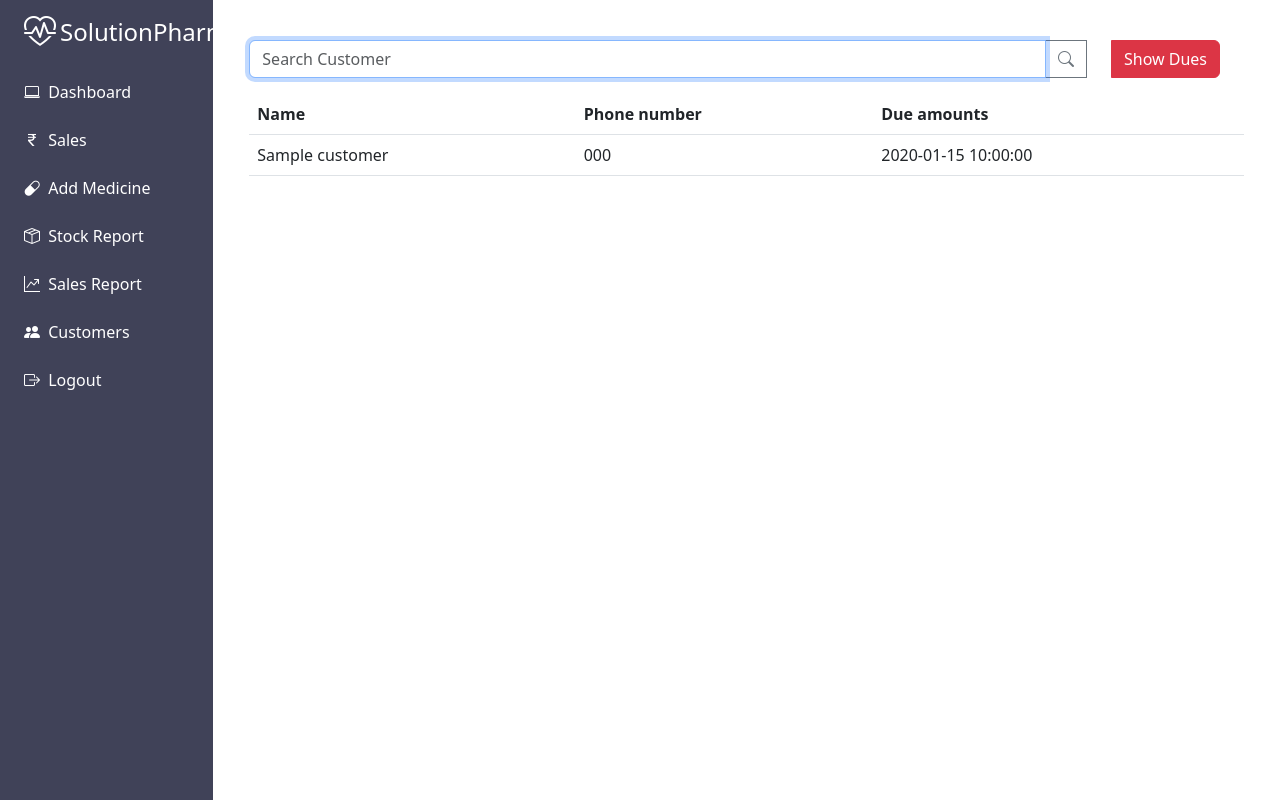
After one commit to JanhaviDalvi/SolutionPharma, a Flask app: page /customers in a window 1280 px wide. The commit adds this page. Run offline with Flask 3, Linux system fonts and the light colour scheme; a database or web service that is not in the repository returns one stand-in record (values such as "Sample title").

Commit message:
clear dues

```diff
--- a/app.py
+++ b/app.py
@@ -189,6 +189,7 @@ def stock_report():
 @login_required
 def sales_report():
 	current_datetime = datetime.now()
+	companies = db.medicines.distinct("mdcn_company")
 	results = []
 	if request.method == 'POST':
 		report_by = request.form.get("report_type")
@@ -212,10 +213,48 @@ def sales_report():
 				sales = db.sales.find({'medicines.medicine_name': each_medicine["mdcn_name"]})
 				for i in sales:
 					results.append(i)
-
+			print(results)
 	total_sale = round(sum(float(item['total_amount']) for item in results), 2)
 
-	return render_template('sales_report.html', current_datetime=current_datetime, results=results, total_sale=total_sale)
+	return render_template('sales_report.html', current_datetime=current_datetime, results=results, total_sale=total_sale, companies=companies)
+
+
+@app.route("/customers", methods=['GET', 'POST'])
+def customers():
+	customers = db.customer.find({})
+	clear_due_btn = False
+	if request.method == "POST":
+		# Show searched customers
+		if 'showDues' not in request.form:
+			search_term = request.form.get('searchCustomer')
+			regex_pattern = re.compile(f".*{search_term}.*", re.IGNORECASE)
+			query = {
+				'$or': [
+					{'customer_name': regex_pattern},
+					{'customer_phone': regex_pattern}
+				]
+			}
+			customers = db.customer.find(query)
+		# Show customers with dues
+		else:
+			customers = db.customer.find({"due_amount": {"$ne": 0}})
+			clear_due_btn = True
+
+	return render_template("customers.html", customers=customers, clear_due_btn=clear_due_btn)
+
+@app.route('/clear_due/<customer_id>', methods=['POST'])
+@login_required
+def clear_due(customer_id):
+    # Retrieve the customer from the database
+    customer = db.customer.find_one({"_id": ObjectId(customer_id)})
+    if customer:
+        # Clear the due amount for the customer
+        db.customer.update_one({"_id": ObjectId(customer_id)}, {"$set": {"due_amount": 0}})
+        flash("Due amount cleared successfully.", "success")
+    else:
+        flash("Customer not found.", "danger")
+
+    return redirect(url_for('customers'))
 
 
 @app.route("/register", methods=['GET', 'POST'])
--- /dev/null
+++ b/templates/customers.html
@@ -0,0 +1,53 @@
+{% extends 'layout.html' %}
+
+{% block content %}
+
+<!-- sidebar column here -->
+{% include 'sidebar.html' %}
+
+<!-- show content column here -->
+<div class="col py-3">
+	<!-- put content here -->
+	<div class="container p-4">
+		<!-- Search bar -->
+		<form action="{{ url_for('customers') }}" method="post">
+			<div class="input-group mb-3">
+				<input type="text" class="form-control" name="searchCustomer" placeholder="Search Customer" autofocus>
+				<button class="btn btn-outline-secondary" type="submit"><i class="bi bi-search"></i></button>
+				<button type="submit" class="btn btn-danger mx-4" name="showDues">Show Dues</button>
+			</div>
+		</form>
+
+		<table class="table">
+			<thead>
+				<tr>
+					<th>Name</th>
+					<th>Phone number</th>
+					<th>Due amounts</th>
+					{% if clear_due_btn %}
+						<th>Action</th>
+					{% endif %}
+				</tr>
+			</thead>
+			<tbody>
+				{% for customer in customers %}
+				<tr>
+					<td>{{ customer.customer_name }}</td>
+					<td>{{ customer.customer_phone }}</td>
+					<td>{{ customer.due_amount }}</td>
+					{% if clear_due_btn %}
+						<td>
+							<form action="{{ url_for('clear_due', customer_id=customer._id) }}" method="post">
+								<button type="submit" class="btn btn-success" title="Clear Due">Clear Dues <i class="bi bi-check2-circle"></i></button>
+							</form>
+						</td>
+					{% endif %}
+				</tr>
+				{% endfor %}
+			</tbody>
+		</table>
+
+	</div>
+</div>
+
+{% endblock %}
--- a/templates/sidebar.html
+++ b/templates/sidebar.html
@@ -32,6 +32,11 @@
                 </a>
             </li>
             <li class="nav-item mb-2">
+                <a href="{{ url_for('customers') }}" class="nav-link px-0 align-middle text-white">
+                    <i class="bi bi-people-fill"></i> <span class="ms-1 d-none d-sm-inline">Customers</span>
+                </a>
+            </li>
+            <li class="nav-item mb-2">
                 <a href="{{ url_for('logout') }}" class="nav-link px-0 align-middle text-white">
                     <i class="bi bi-box-arrow-right"></i> <span class="ms-1 d-none d-sm-inline">Logout</span>
                 </a>
```
Also changed, not shown: templates/sales_report.html (+7 -3 lines).
